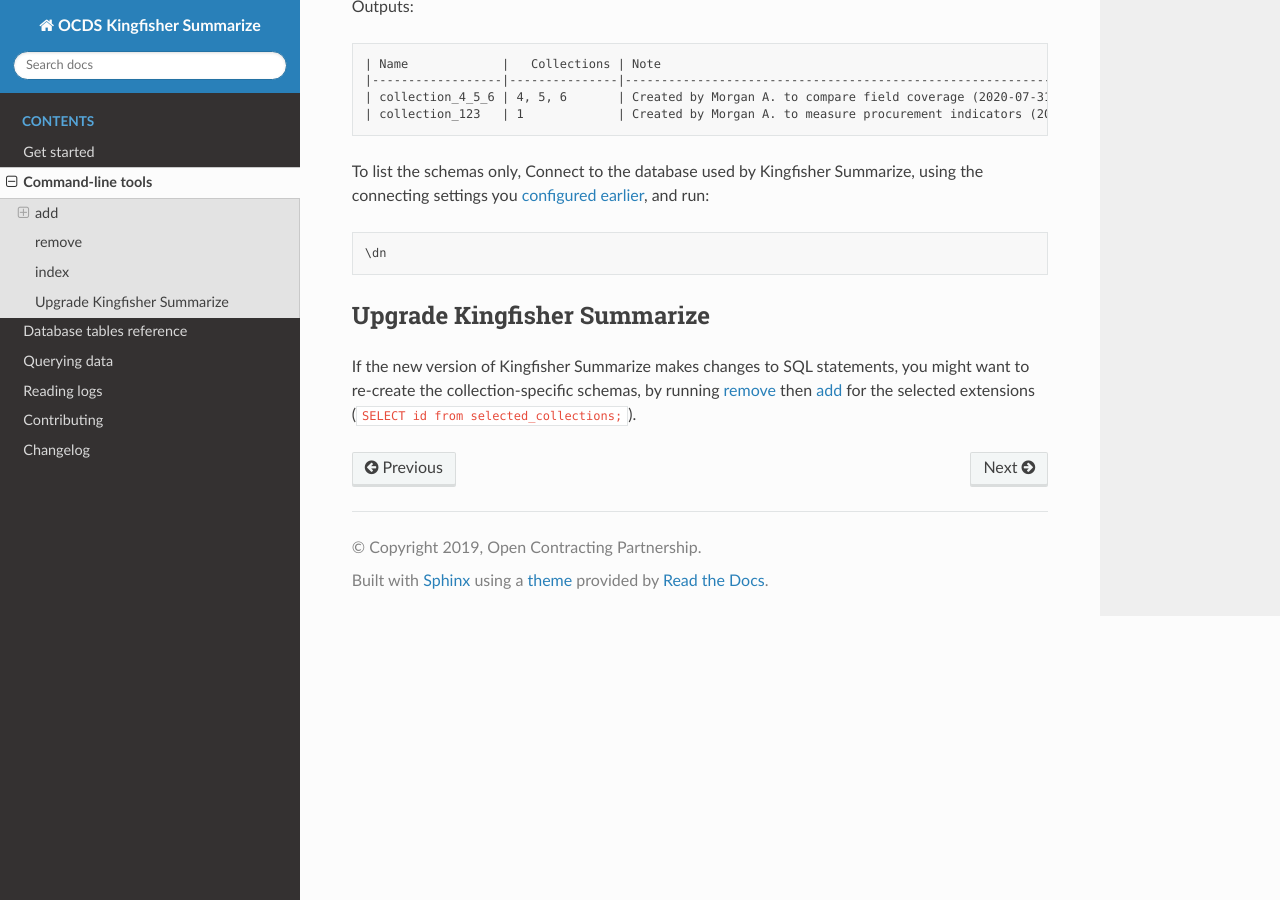
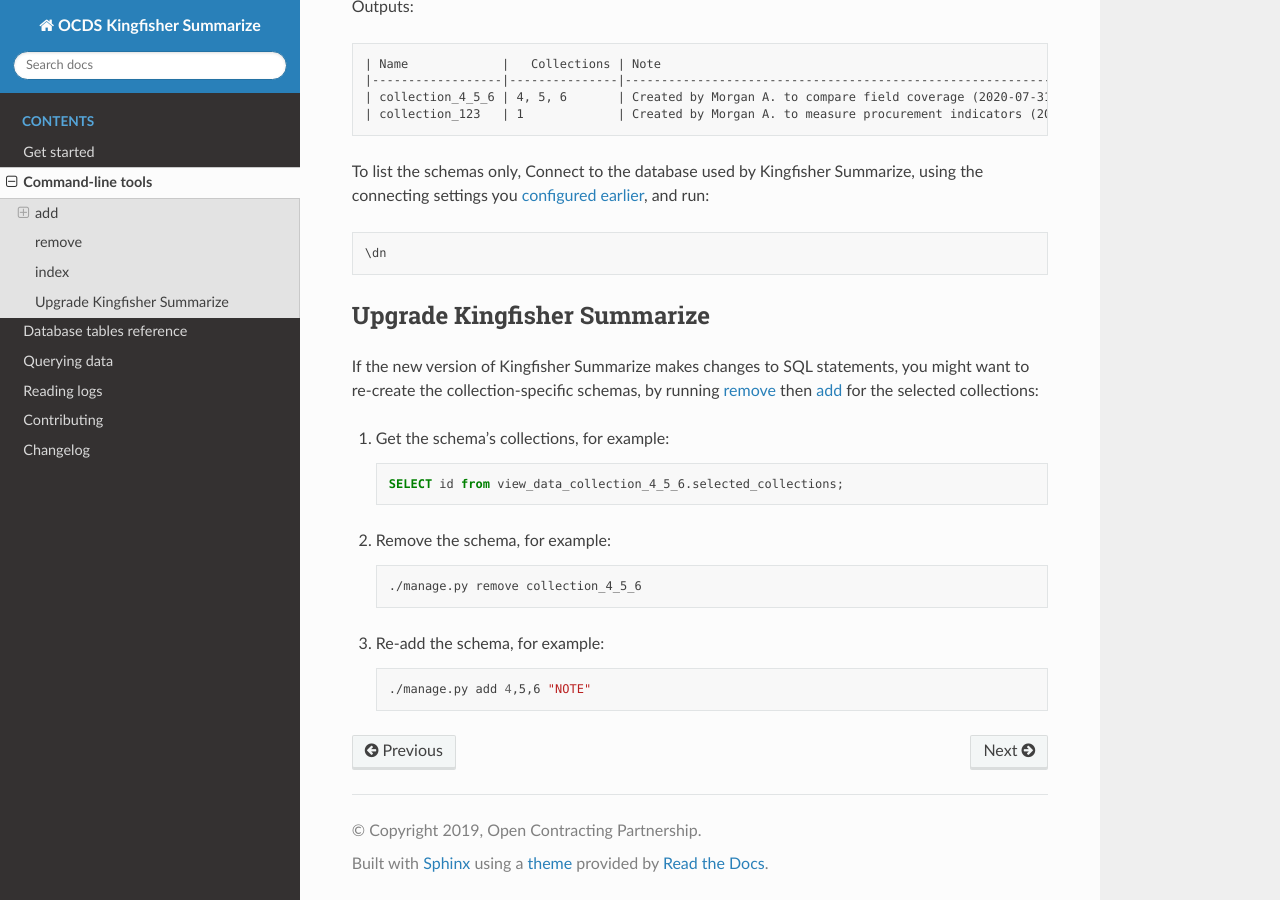
Before and after one commit to open-contracting/kingfisher-summarize, a Sphinx documentation site: the page built from docs/cli.rst, in a window 1280 px wide and 900 px high, scrolled down 3474 px. Built offline with Sphinx 7.4.7 and the Read the Docs theme 2.0.0, drawn with Linux system fonts in a browser that asks for light colours.

Commit message:
docs: Clarify how to upgrade Kingfisher Summarize

```diff
--- a/docs/cli.rst
+++ b/docs/cli.rst
@@ -185,4 +185,22 @@ To list the schemas only, Connect to the database used by Kingfisher Summarize,
 Upgrade Kingfisher Summarize
 ----------------------------
 
-If the new version of Kingfisher Summarize makes changes to SQL statements, you might want to re-create the collection-specific schemas, by running :ref:`remove` then :ref:`add` for the selected extensions (``SELECT id from selected_collections;``).
+If the new version of Kingfisher Summarize makes changes to SQL statements, you might want to re-create the collection-specific schemas, by running :ref:`remove` then :ref:`add` for the selected collections:
+
+#. Get the schema's collections, for example:
+
+   .. code-block:: sql
+
+      SELECT id from view_data_collection_4_5_6.selected_collections;
+
+#. Remove the schema, for example:
+
+   .. code-block:: bash
+
+      ./manage.py remove collection_4_5_6
+
+#. Re-add the schema, for example:
+
+   .. code-block:: bash
+
+      ./manage.py add 4,5,6 "NOTE"
```
